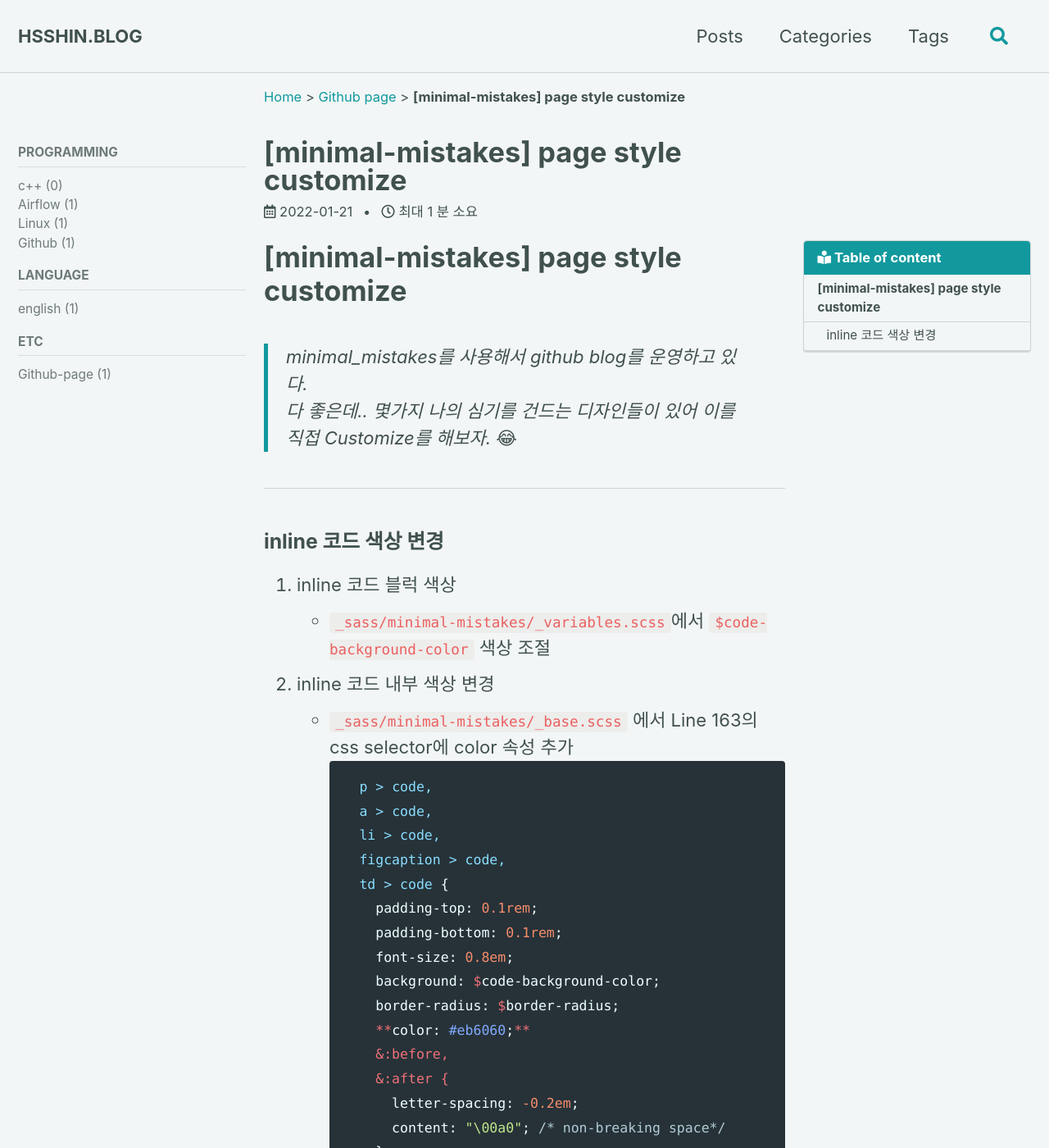
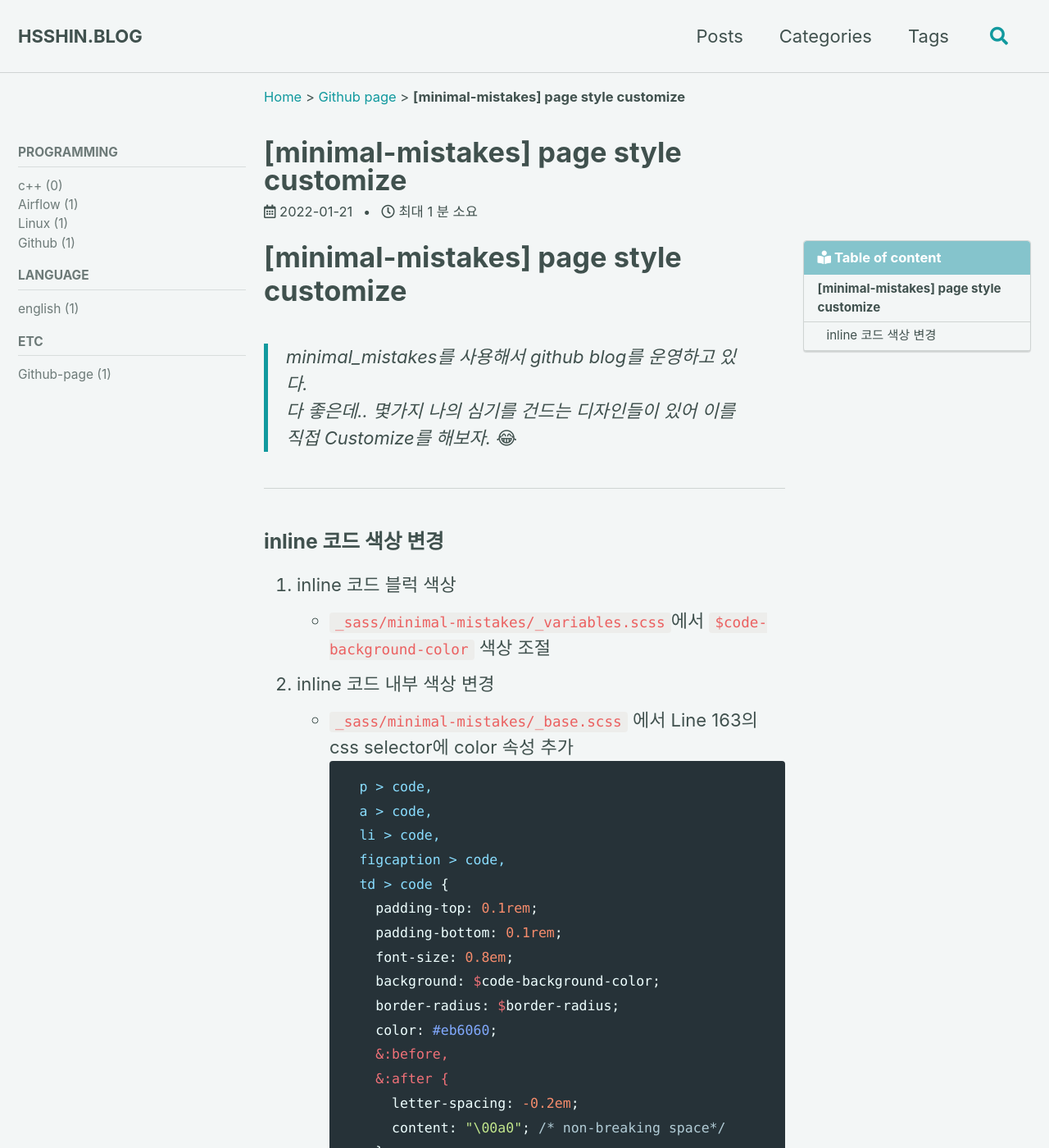
Before and after one commit to dlgldgldgld/dlgldgldgld.github.io, a Jekyll site: the page built from _posts/Github-page/2022-01-21-minimal_mistake_customize.md, in a window 1280 px wide and 1400 px high. Shown: the whole window at 82% size. Built offline with Jekyll 4.4.1, drawn with Linux system fonts in a browser that asks for light colours; cached includes are drawn as plain includes; comment, search, counter and statistics services are not loaded.

Commit message:
customize page color.

```diff
--- a/_posts/Github-page/2022-01-21-minimal_mistake_customize.md
+++ b/_posts/Github-page/2022-01-21-minimal_mistake_customize.md
@@ -28,7 +28,7 @@ tag: Github-page
           font-size: 0.8em;
           background: $code-background-color;
           border-radius: $border-radius;
-          **color: #eb6060;**
+          color: #eb6060;
           &:before,
           &:after {
             letter-spacing: -0.2em;
--- a/_sass/minimal-mistakes/_navigation.scss
+++ b/_sass/minimal-mistakes/_navigation.scss
@@ -515,7 +515,7 @@
   .nav__title {
     color: #fff;
     font-size: $type-size-6;
-    background: $primary-color;
+    background: rgb(133, 196, 204);
     border-top-left-radius: $border-radius;
     border-top-right-radius: $border-radius;
   }
```
